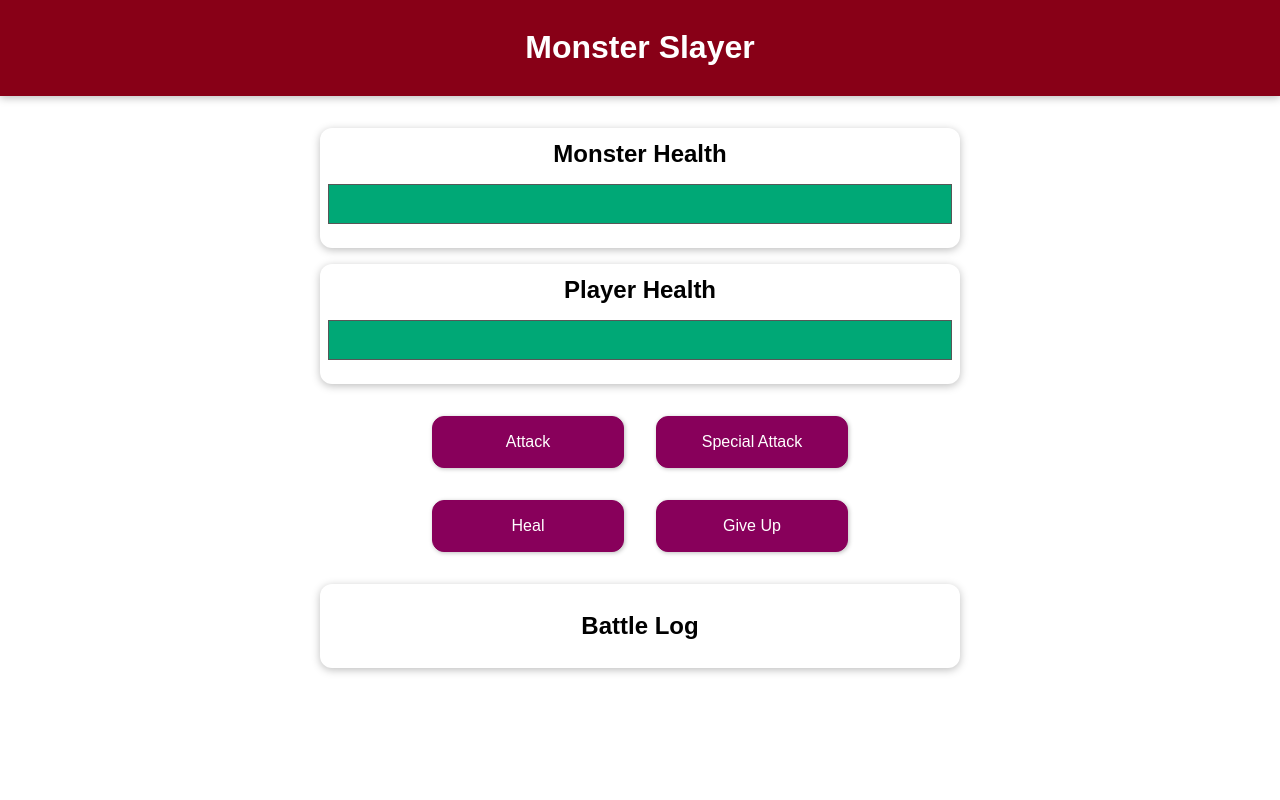
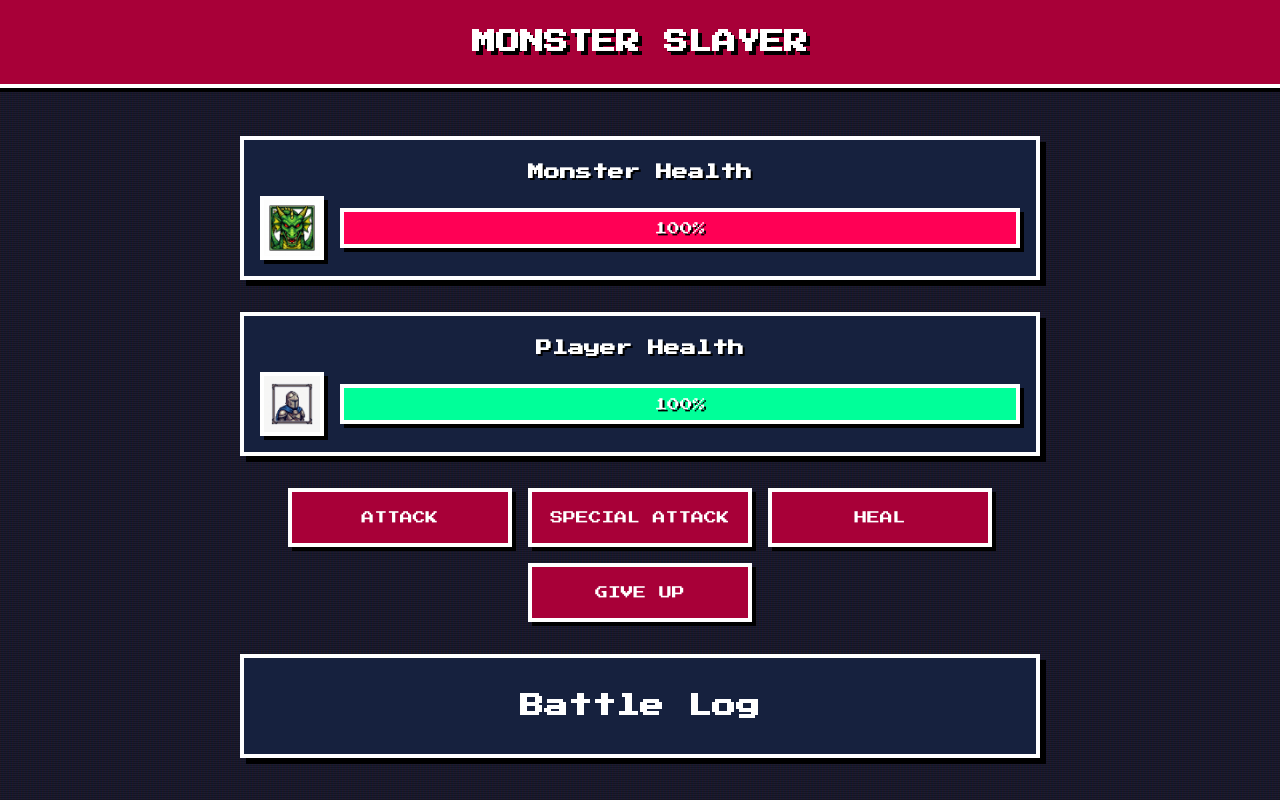
Before and after one commit to Vinekko/monster_slayer_vue, a plain HTML site: page index.html in a window 1280 px wide. Drawn offline with nearby package versions, Linux system fonts and the light colour scheme.

Commit message:
Styles improves is done

```diff
--- a/index.html
+++ b/index.html
@@ -1,5 +1,6 @@
 <!DOCTYPE html>
 <html lang="en">
+
 <head>
     <meta charset="UTF-8">
     <meta name="viewport" content="width=device-width, initial-scale=1.0">
@@ -8,6 +9,7 @@
     <script src="apps.js" defer></script>
     <script src="https://unpkg.com/vue@3/dist/vue.global.js"></script>
 </head>
+
 <body>
     <header>
         <h1>Monster Slayer</h1>
@@ -16,16 +18,24 @@
     <div id="game">
         <section id="monster" class="container">
             <h2>Monster Health</h2>
-            <div class="healthbar">
-                <div class="healthbar__value" :style="monsterBarStyles"></div>
+            <div class="battle-station">
+                <div class="avatar avatar--monster"></div>
+                <div class="healthbar">
+                    <div class="healthbar__value" :style="monsterBarStyles"></div>
+                    <span class="healthbar__text">{{ monsterHealth }}%</span>
+                </div>
             </div>
         </section>
 
         <section id="player" class="container">
             <h2>Player Health</h2>
-            <div class="healthbar">
-                <!-- v-bind:style is the same as :style -->
-                <div class="healthbar__value" :style="playerBarStyles"></div>
+            <div class="battle-station">
+                <div class="avatar avatar--player"></div>
+                <div class="healthbar">
+                    <!-- v-bind:style is the same as :style -->
+                    <div class="healthbar__value" :style="playerBarStyles"></div>
+                    <span class="healthbar__text">{{ playerHealth }}%</span>
+                </div>
             </div>
         </section>
 
@@ -54,4 +64,5 @@
 
 
 </body>
+
 </html>
--- a/styles.css
+++ b/styles.css
@@ -1,9 +1,27 @@
+@import url('https://fonts.googleapis.com/css2?family=Press+Start+2P&display=swap');
+
+:root {
+  --color-primary: #ff0055;
+  --color-primary-dark: #a80038;
+  --color-monster: #ff0055;
+  --color-player: #00ff99;
+  --color-bg: #1a1a2e;
+  --color-container: #16213e;
+  --color-text: #ffffff;
+  --color-border: #ffffff;
+}
+
 * {
   box-sizing: border-box;
 }
 
 html {
-  font-family: 'Jost', sans-serif;
+  font-family: 'Press Start 2P', cursive;
+  background-color: var(--color-bg);
+  color: var(--color-text);
+  /* CRT Scanline effect (subtle) */
+  background-image: linear-gradient(rgba(18, 16, 16, 0) 50%, rgba(0, 0, 0, 0.25) 50%), linear-gradient(90deg, rgba(255, 0, 0, 0.06), rgba(0, 255, 0, 0.02), rgba(0, 0, 255, 0.06));
+  background-size: 100% 2px, 3px 100%;
 }
 
 body {
@@ -11,45 +29,114 @@ body {
 }
 
 header {
-  box-shadow: 0 2px 8px rgba(0, 0, 0, 0.26);
-  padding: 0.5rem;
-  background-color: #880017;
+  box-shadow: 0 4px 0 #000;
+  padding: 1.5rem;
+  background-color: var(--color-primary-dark);
   color: white;
   text-align: center;
-  margin-bottom: 2rem;
+  margin-bottom: 3rem;
+  border-bottom: 4px solid var(--color-border);
+  text-transform: uppercase;
+  text-shadow: 4px 4px 0 #000;
+}
+
+header h1 {
+  margin: 0;
+  font-size: 1.5rem;
+  line-height: 1.5;
 }
 
 section {
-  width: 90%;
-  max-width: 40rem;
+  width: 95%;
+  max-width: 50rem;
   margin: auto;
 }
 
+.battle-station {
+  display: flex;
+  align-items: center;
+  gap: 1rem;
+  margin-top: 1rem;
+}
+
+.avatar {
+  width: 64px;
+  height: 64px;
+  background-color: #333;
+  border: 4px solid var(--color-border);
+  box-shadow: 4px 4px 0 #000;
+}
+
+.avatar--player {
+  background-color: var(--color-player);
+  background-image: url('images/hero.png');
+  background-size: cover;
+  background-position: center;
+}
+
+.avatar--monster {
+  background-color: var(--color-monster);
+  background-image: url('images/monster.png');
+  background-size: cover;
+  background-position: center;
+}
+
+/* Reverse order for player section if desired, or keep consistent.
+   Let's keep consistent: Avatar | Bar */
+
 .healthbar {
-  width: 100%;
+  flex-grow: 1;
+  /* Take remaining space */
   height: 40px;
-  border: 1px solid #575757;
-  margin: 1rem 0;
-  background: #fde5e5;
+  border: 4px solid var(--color-border);
+  background: #333;
+  box-shadow: 4px 4px 0 #000;
+  position: relative;
+  display: flex;
+  align-items: center;
+  justify-content: center;
 }
 
 .healthbar__value {
-  background-color: #00a876;
+  background-color: var(--color-player);
   width: 100%;
   height: 100%;
+  position: absolute;
+  top: 0;
+  left: 0;
+  transition: width 0.2s steps(5);
+  z-index: 1;
+}
+
+.healthbar__text {
+  z-index: 2;
+  /* On top of the bar */
+  color: #fff;
+  text-shadow: 2px 2px 0 #000;
+  font-size: 0.8rem;
+}
+
+/* Monster specific health color override if needed, or generic */
+#monster .healthbar__value {
+  background-color: var(--color-monster);
 }
 
 .container {
   text-align: center;
-  padding: 0.5rem;
-  margin: 1rem auto;
-  box-shadow: 0 2px 8px rgba(0, 0, 0, 0.26);
-  border-radius: 12px;
+  padding: 1rem;
+  margin: 2rem auto;
+  box-shadow: 6px 6px 0 #000;
+  border: 4px solid var(--color-border);
+  border-radius: 0;
+  /* No rounded corners! */
+  background-color: var(--color-container);
 }
 
 #monster h2,
 #player h2 {
-  margin: 0.25rem;
+  margin: 0.5rem;
+  font-size: 1rem;
+  text-shadow: 2px 2px 0 #000;
 }
 
 #controls {
@@ -58,19 +145,23 @@ section {
   flex-wrap: wrap;
   align-items: center;
   justify-content: center;
+  gap: 1rem;
 }
 
 button {
   font: inherit;
-  border: 1px solid #88005b;
-  background-color: #88005b;
+  border: 4px solid var(--color-border);
+  background-color: var(--color-primary-dark);
   color: white;
-  padding: 1rem 2rem;
-  border-radius: 12px;
-  margin: 1rem;
-  width: 12rem;
+  padding: 1rem;
+  border-radius: 0;
+  width: 14rem;
   cursor: pointer;
-  box-shadow: 1px 1px 4px rgba(0, 0, 0, 0.26);
+  box-shadow: 4px 4px 0 #000;
+  text-transform: uppercase;
+  font-size: 0.8rem;
+  line-height: 1.5;
+  transition: transform 0.1s;
 }
 
 button:focus {
@@ -79,17 +170,23 @@ button:focus {
 
 button:hover,
 button:active {
-  background-color: #af0a78;
-  border-color: #af0a78;
-  box-shadow: 1px 1px 8px rgba(0, 0, 0, 0.26);
+  background-color: var(--color-primary);
+  transform: translate(-2px, -2px);
+  box-shadow: 6px 6px 0 #000;
+}
+
+button:active {
+  transform: translate(2px, 2px);
+  box-shadow: 2px 2px 0 #000;
 }
 
 button:disabled {
-  background-color: #ccc;
-  border-color: #ccc;
+  background-color: #555;
+  border-color: #888;
   box-shadow: none;
-  color: #3f3f3f;
+  color: #aaa;
   cursor: not-allowed;
+  transform: none;
 }
 
 #log ul {
@@ -100,20 +197,25 @@ button:disabled {
 
 #log li {
   margin: 0.5rem 0;
+  font-size: 0.8rem;
+  border-bottom: 2px dashed #444;
+  padding-bottom: 0.5rem;
 }
 
 .log--player {
-  color: #7700ff;
+  color: var(--color-player);
 }
 
 .log--monster {
-  color: #da8d00;
+  color: var(--color-monster);
 }
 
 .log--damage {
-  color: red;
+  color: #ff3333;
+  font-weight: bold;
 }
 
 .log--heal {
-  color: green;
+  color: #00ff99;
+  font-weight: bold;
 }
```
Also changed, not shown: images/hero.png (added), images/monster.png (added).
